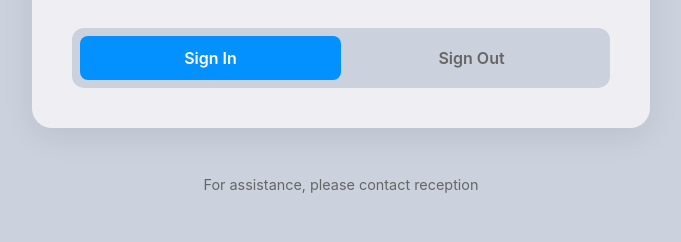
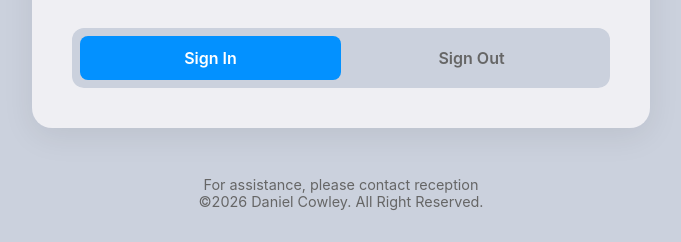
Before and after one commit to BatDanLY/ReceptionSigninSystem, a Flask app: page / in a window 1280 px wide. Shown: the part 677-919 px from the top of the page, without its empty margins (299-980 px from the left). Before the commit the page ends 870 px from the top, so only its background shows below. Run offline with Flask 3, Linux system fonts and the light colour scheme.

Commit message:
test brantch

```diff
--- a/templates/index.html
+++ b/templates/index.html
@@ -428,6 +428,7 @@
 
     <div class="footer">
         <p>For assistance, please contact reception</p>
+        <p>©2026 Daniel Cowley. All Right Reserved.</p>
     </div>
 
     <script>
```
